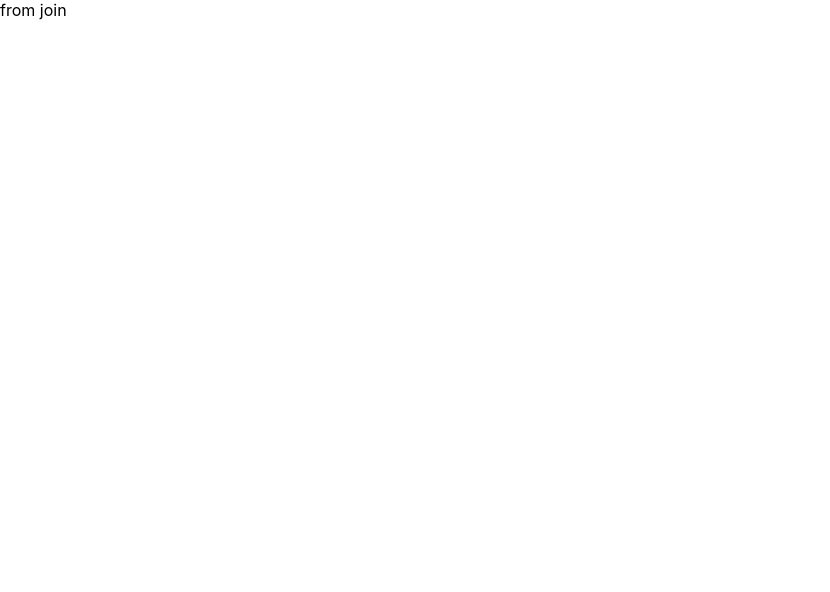
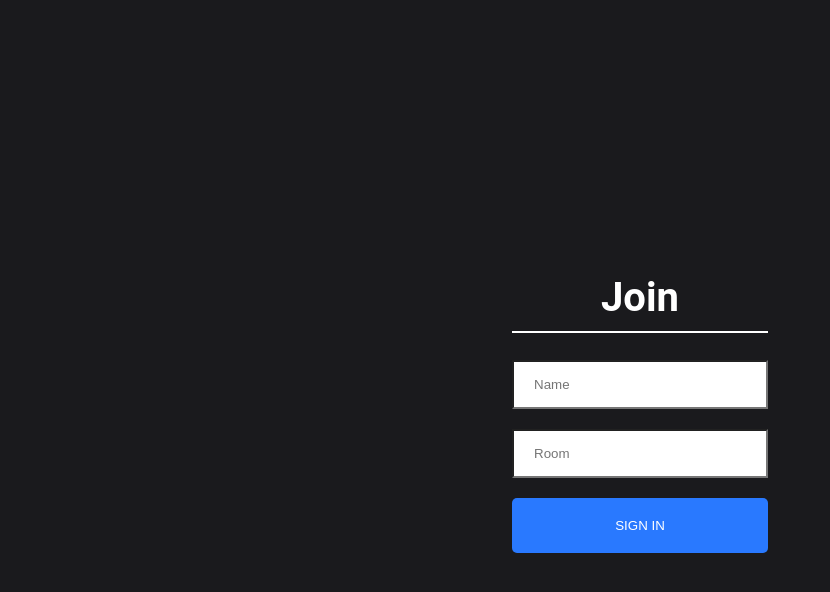
Before and after one commit to mrsetiawan/chat-react-js-with-node-js-and-socket.io, a React (Create React App) app in the folder client/: page / in a window 1280 px wide. Shown: the top 592 px of the page, without its empty margins (0-830 px from the left). Built offline with nearby package versions, Linux system fonts and the light colour scheme; the HTML template or start-up script is replaced by a standard one.

Commit message:
update component join and set express socket io

```diff
--- a/client/src/App.js
+++ b/client/src/App.js
@@ -1,7 +1,7 @@
 import React from 'react'
 import { BrowserRouter as Router,Route } from 'react-router-dom'
-import Join from './components/Join'
-import Chat from './components/Chat'
+import Join from './components/join/Join'
+import Chat from './components/chat/Chat'
 // import './App.css';
 
 export const App = () => (
--- a/client/src/components/Join.js
+++ /dev/null
@@ -1,11 +0,0 @@
-import React from 'react'
-
-function Join() {
-  return (
-    <div>
-      from join
-    </div>
-  )
-}
-
-export default Join
--- /dev/null
+++ b/client/src/components/join/Join.js
@@ -0,0 +1,24 @@
+import React, { useState } from 'react'
+import { Link } from 'react-router-dom'
+import './join.css'
+
+const Join = () => {
+
+  const [name,setName] = useState('');
+  const [room,setRoom] = useState('');
+
+  return (
+    <div className='joinOuterContainer'>
+      <div className='joinInnerContainer'>
+        <h1 className='heading'>Join</h1>
+        <div><input type="text" className='joinInput' placeholder='Name' onChange={(e) => setName(e.target.value)} /></div>
+        <div><input type="text" className='joinInput mt-20' placeholder='Room' onChange={(e) => setRoom(e.target.value)} /></div>
+        <Link>
+          <button className='button mt-20' type='submit'>Sign In</button>
+        </Link>
+      </div>
+    </div>
+  )
+}
+
+export default Join
--- /dev/null
+++ b/client/src/components/join/join.css
@@ -0,0 +1,71 @@
+html, body {
+    font-family: 'Roboto', sans-serif;
+    padding: 0;
+    margin: 0;
+  }
+
+  #root {
+    height: 100vh;
+  }
+
+  * {
+    box-sizing: border-box;
+  }
+
+  .joinOuterContainer {
+    display: flex;
+    justify-content: center;
+    text-align: center;
+    height: 100vh;
+    align-items: center;
+    background-color: #1A1A1D;
+  }
+
+  .joinInnerContainer {
+    width: 20%;
+  }
+
+  .joinInput {
+    border-radius: 0;
+    padding: 15px 20px;
+    width: 100%;
+  }
+
+  .heading {
+    color: white;
+    font-size: 2.5em;
+    padding-bottom: 10px;
+    border-bottom: 2px solid white;
+  }
+
+  .button {
+      color: #fff !important;
+      text-transform: uppercase;
+      text-decoration: none;
+      background: #2979FF;
+      padding: 20px;
+      border-radius: 5px;
+      display: inline-block;
+      border: none;
+      width: 100%;
+  }
+
+  .mt-20 {
+    margin-top: 20px;
+  }
+
+  @media (min-width: 320px) and (max-width: 480px) {
+    .joinOuterContainer {
+      height: 100%;
+    }
+
+    .joinInnerContainer {
+      width: 90%;
+    }
+
+
+  }
+
+  button:focus {
+    outline: 0;
+  }
```
Also changed, not shown: client/src/components/chat/Chat.js (renamed from client/src/components/Chat.js).
